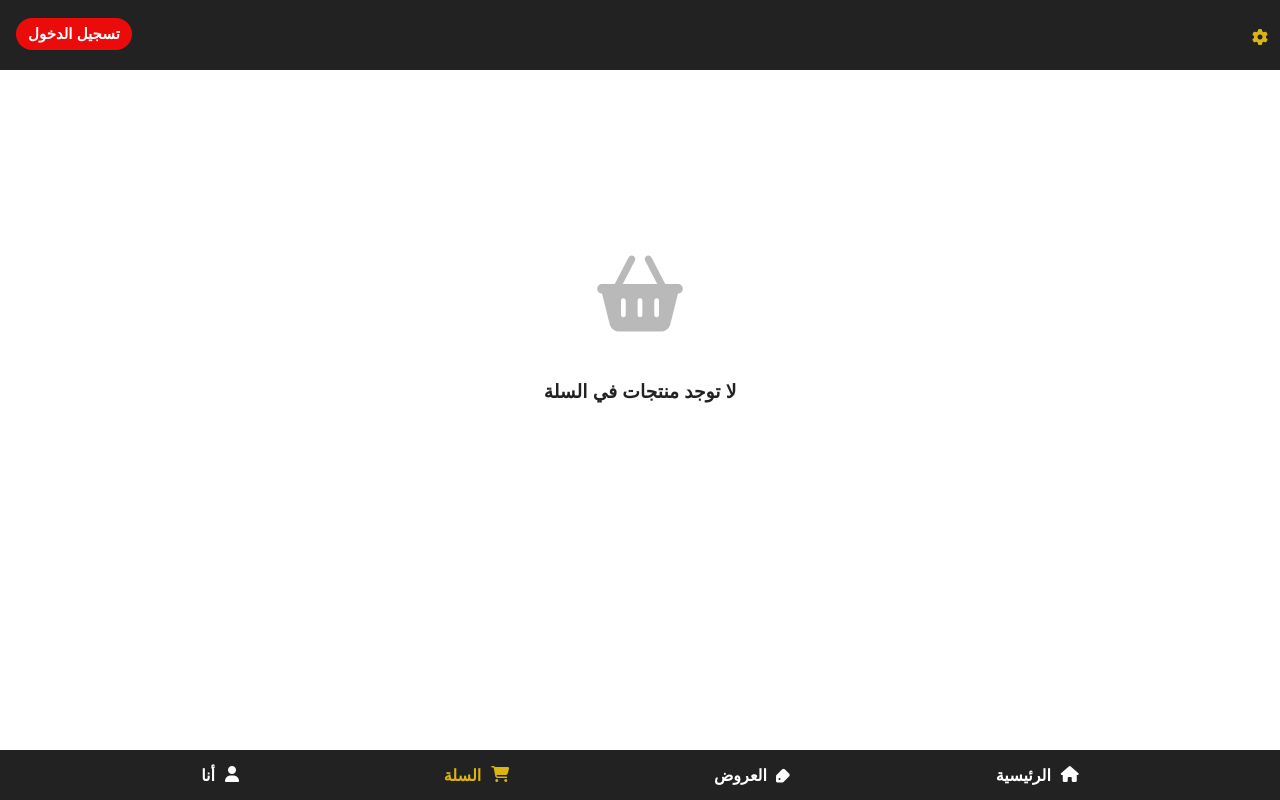
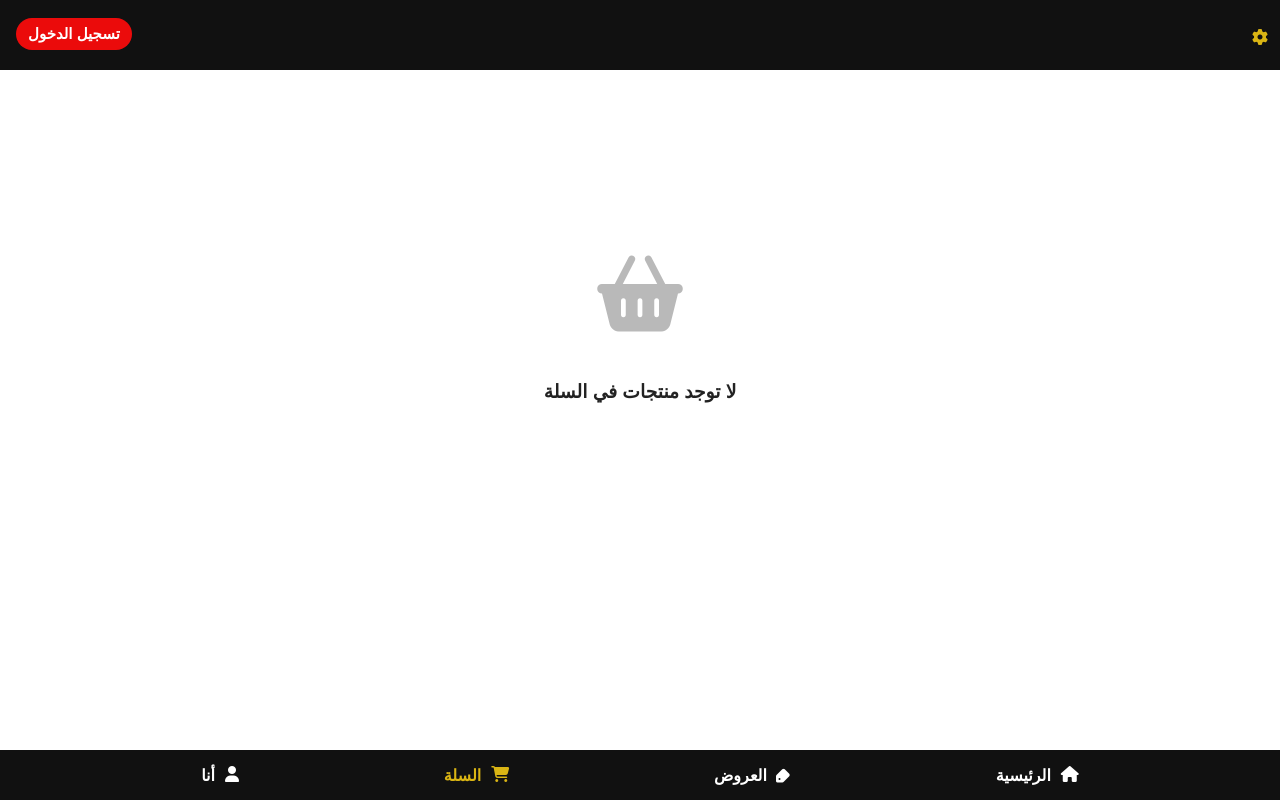
Before and after one commit to Khalid-assalmi/Khalid-s-Store, a plain HTML site: page ShoppingCart.html in a window 1280 px wide. Drawn offline with Linux system fonts and the light colour scheme.

Commit message:
Add files via upload

```diff
--- a/datas.style.css
+++ b/datas.style.css
@@ -1,5 +1,5 @@
 :root {
-    --main: #222;
+    --main: #111;
     --backBtn-bg: #f0f0f07a;
     --backBtn-hover-bg: #e0e0e096;
     --emptyBox-color: #b9b9b9;
--- a/style.css
+++ b/style.css
@@ -1,5 +1,5 @@
 :root {
-    --main: #222;
+    --main: #111;
     --font-color: #dab514;
     --white: #fff;
     --search-button-hover: #161616;
```
Also changed, not shown: index.html (+2 -0 lines), logo.png (added), manifest.json (added).
